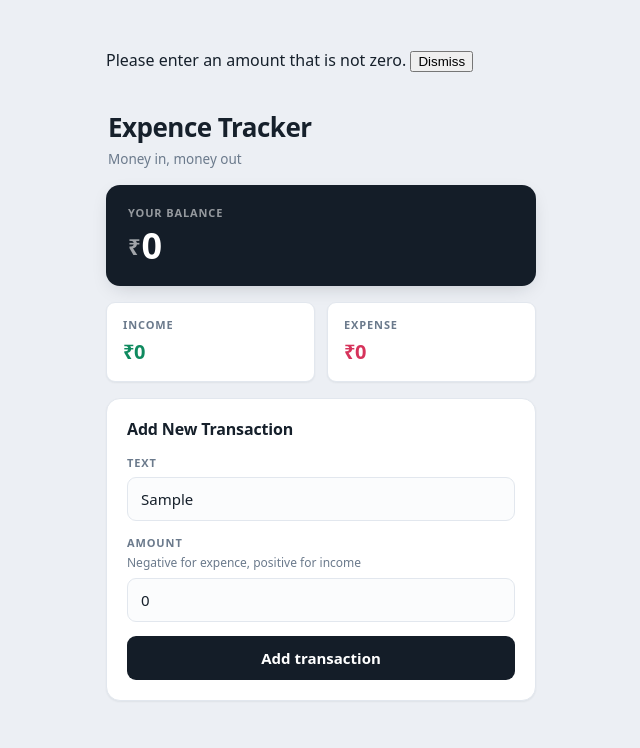
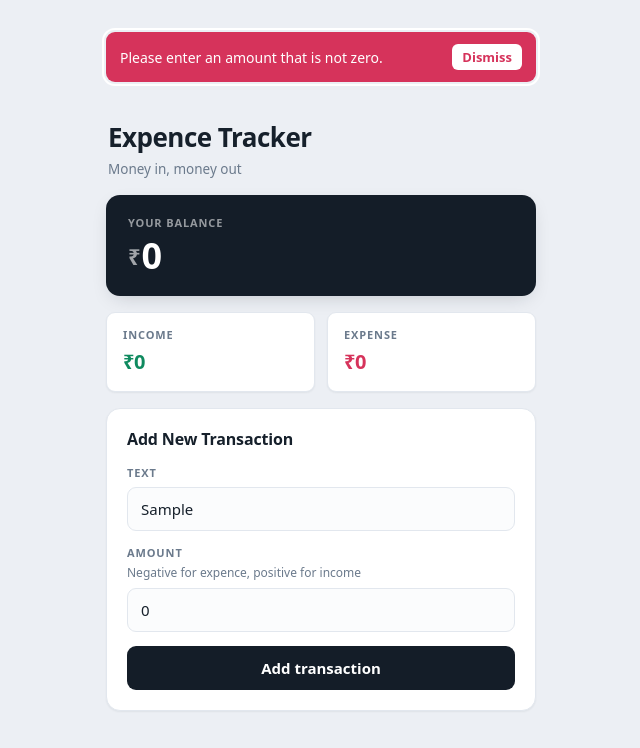
Before and after one commit to Lokesh-287/expence-tracker-vue-js, a Vue app: page / in a window 1280 px wide. Both pictures are taken after typing "Sample" into the empty fields and a click on the button "Add transaction". Shown: the top 748 px of the page, without its empty margins (319-959 px from the left). Built offline with nearby package versions, Linux system fonts and the light colour scheme.

Commit message:
Focus and style the error banner

```diff
--- a/src/App.vue
+++ b/src/App.vue
@@ -1,5 +1,5 @@
 <script setup>
-import {ref,reactive,computed,watch,watchEffect,onErrorCaptured} from 'vue'
+import {ref,reactive,computed,watch,watchEffect,onErrorCaptured,nextTick} from 'vue'
 import Header  from './components/header.vue';
 import Balance from './components/balance.vue';
 import IncomeExpence from './components/incomeExpence.vue';
@@ -30,9 +30,13 @@ watchEffect(() => {
 })
 
 const errorMessage = ref('');
+const errorBanner = ref(null);
 
 onErrorCaptured((error) => {
   errorMessage.value = error.message
+  nextTick(() => {
+    errorBanner.value?.focus()
+  })
   return false
 })
 
@@ -61,9 +65,9 @@ function addTransaction(transaction){
 <template>
 
   <div class="page">
-    <p v-if="errorMessage" role="alert">
+    <p v-if="errorMessage" ref="errorBanner" class="error-banner" role="alert" tabindex="-1">
       {{ errorMessage }}
-      <button type="button" @click="errorMessage = ''">Dismiss</button>
+      <button type="button" class="error-banner__dismiss" @click="errorMessage = ''">Dismiss</button>
     </p>
 
     <Header/>
@@ -74,3 +78,37 @@ function addTransaction(transaction){
   </div>
 
 </template>
+
+<style scoped>
+.error-banner {
+  display: flex;
+  align-items: center;
+  justify-content: space-between;
+  gap: 12px;
+  margin: 0 0 16px;
+  padding: 12px 14px;
+  background-color: var(--expence);
+  color: #ffffff;
+  border-radius: var(--radius-sm);
+  font-size: 14px;
+  font-weight: 500;
+}
+
+.error-banner:focus {
+  outline: 2px solid #ffffff;
+  outline-offset: 2px;
+}
+
+.error-banner__dismiss {
+  flex-shrink: 0;
+  padding: 4px 10px;
+  font-family: inherit;
+  font-size: 13px;
+  font-weight: 600;
+  color: var(--expence);
+  background-color: #ffffff;
+  border: none;
+  border-radius: 6px;
+  cursor: pointer;
+}
+</style>
```
